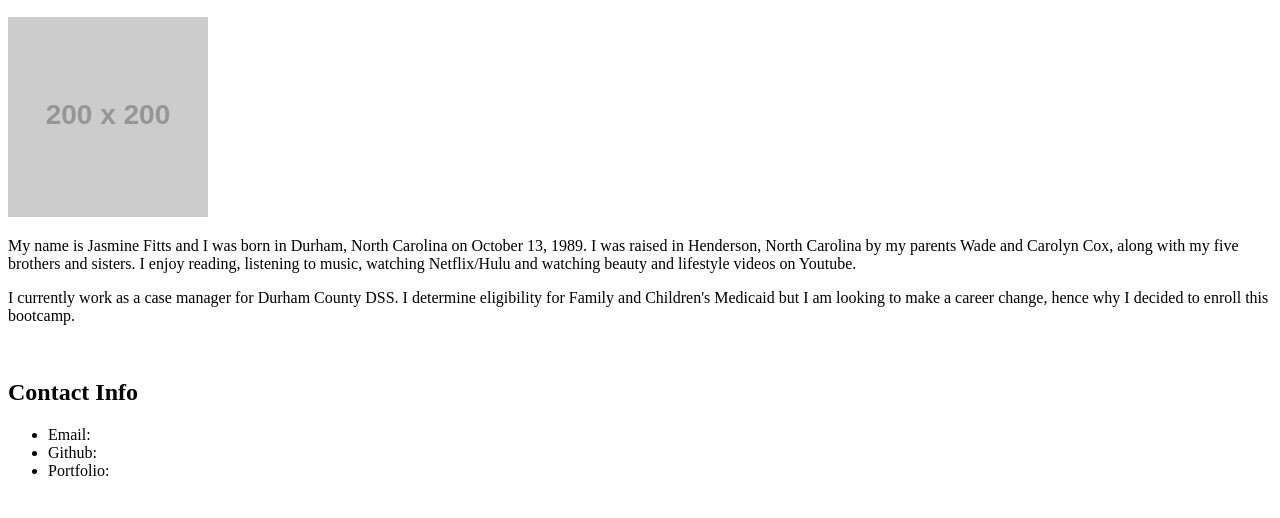
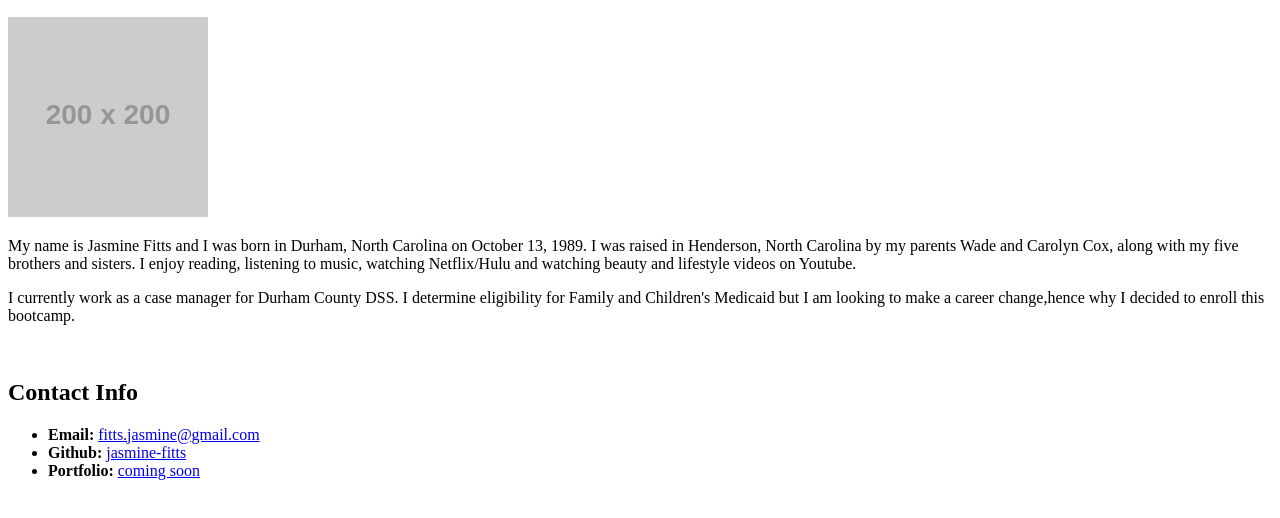
Before and after one commit to jasmine-fitts/test-repo2, a plain HTML site: page index.html in a window 1280 px wide. Shown: the part 110-628 px from the top of the page. Drawn offline with Linux system fonts and the light colour scheme; placeholder pictures from the web are drawn by us.

Commit message:
Updated student bio

```diff
--- a/index.html
+++ b/index.html
@@ -1,8 +1,12 @@
+<!--Activity 1: Basic HTML Bio-->
 <!DOCTYPE html>
 <html>
-<head>
+    <body>
+    <!--Site Header-->
     <Title>Student Bio</Title>
 
+    </header>
+<!--Section 1: Bio-->
     <h1>Student Bio</h1>
 
     <h2>Jasmine Fitts</h2>
@@ -13,13 +17,15 @@
 
     </p>
 
-         <p>I currently work as a case manager for Durham County DSS. I determine eligibility for Family and Children's Medicaid but I am looking to make a career change, hence why I decided to enroll this bootcamp. </p>
+         <p>I currently work as a case manager for Durham County DSS. I determine eligibility for Family and Children's Medicaid but I am looking to make a career change,hence why I decided to enroll this bootcamp. </p>
          <br>
+<!--Section 2: Contact Info-->
     <h2>Contact Info</h2>
         <ul>
-            <li>Email:</li>
-            <li>Github: </li>
-            <li>Portfolio:</li>
+            <li><strong>Email: </strong><a href="fitts.jasmine@gmail.com">fitts.jasmine@gmail.com</a></li>
+            <li><strong>Github: </strong><a href="https://github.com/jasmine-fitts">jasmine-fitts</a> </li>
+            <li><strong>Portfolio: </strong><a href="google.com">coming soon</a></li>
         </ul>
-</head>
+
+</body>
 </html>
```
